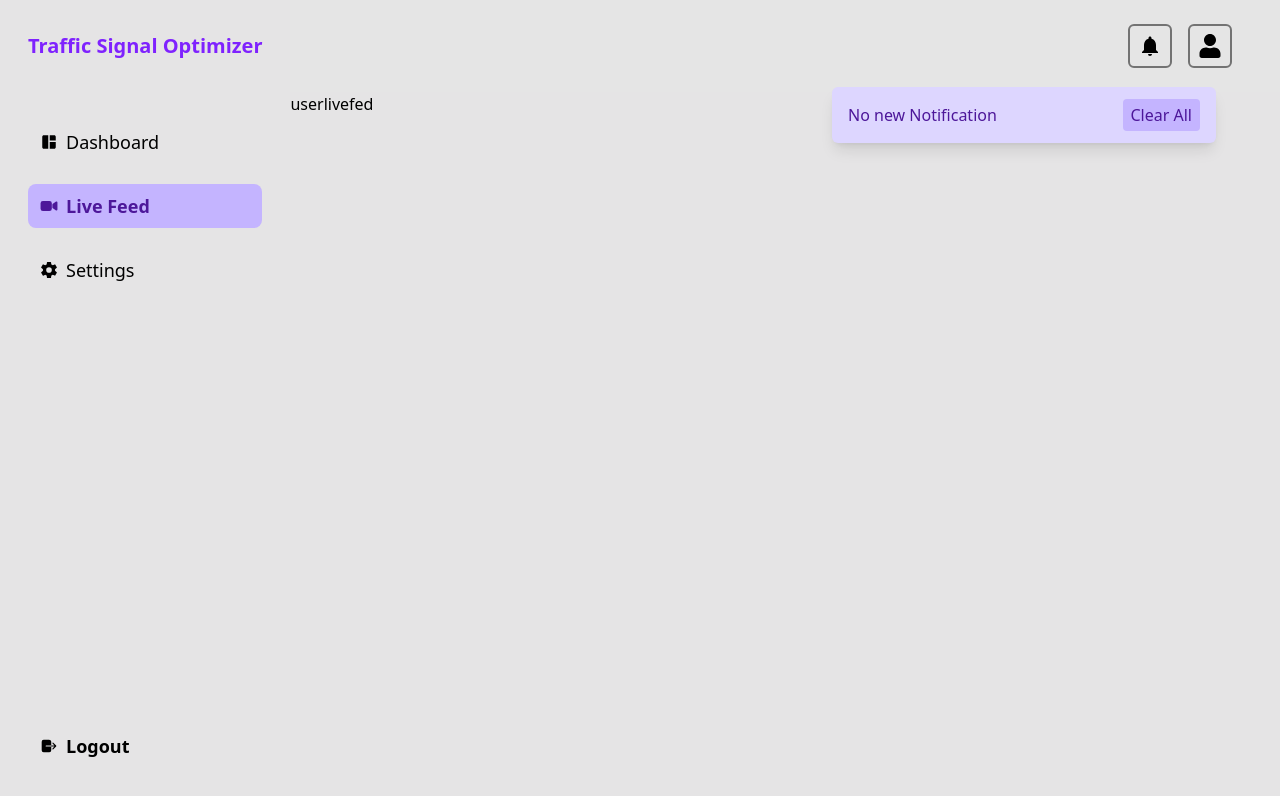
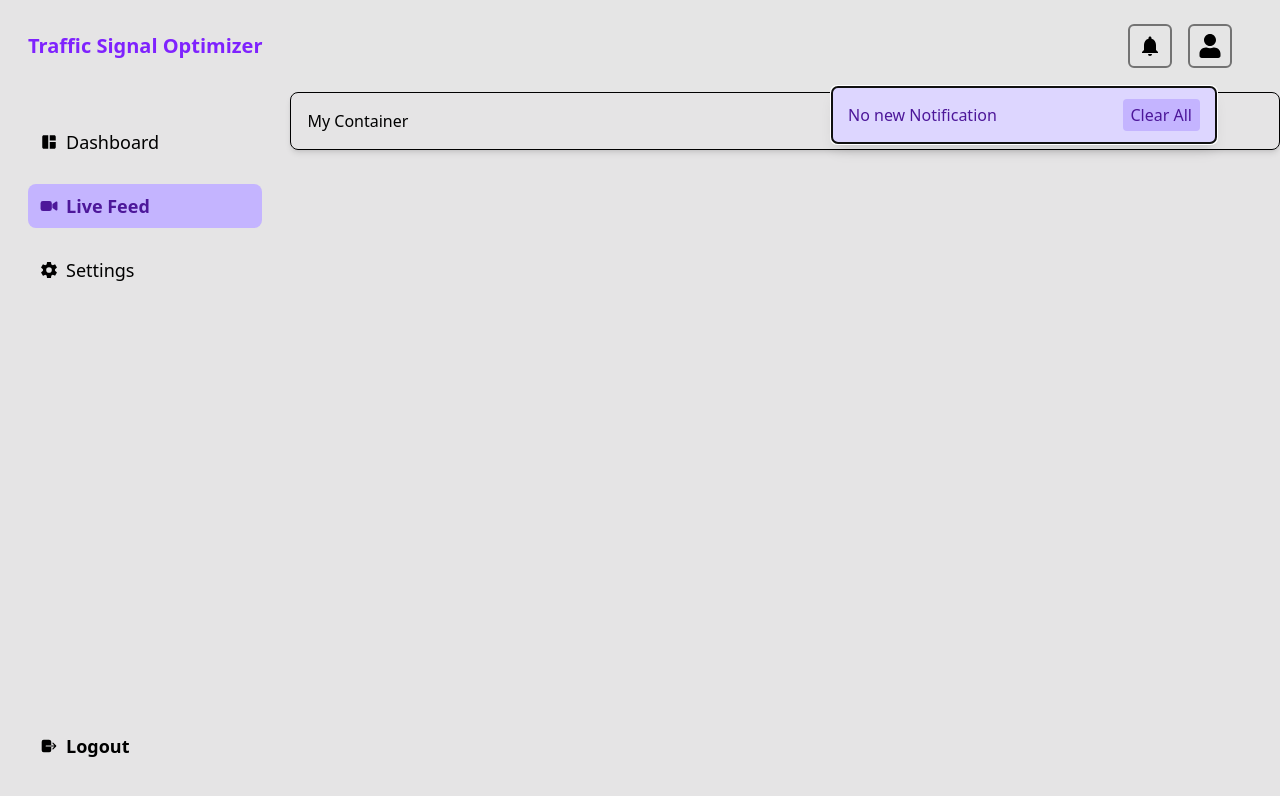
Before and after one commit to shreyanshs31/TrafficSignalOptimization, a React (Vite) app in the folder frontend/: page /userlivefeed in a window 1280 px wide. Both pictures are taken after a click on the icon 1150 px from the left and 46 px from the top of the page. Shown: the top 796 px of the page. Built offline with nearby package versions, Linux system fonts and the light colour scheme.

Commit message:
made container for live feed and modified navbar

```diff
--- a/frontend/src/user/UserLiveFeed.jsx
+++ b/frontend/src/user/UserLiveFeed.jsx
@@ -1,8 +1,12 @@
 import UserNavBar from './UserNavBar.jsx';
 import UserSideBar from './UserSideBar.jsx';
+import { useState } from 'react';
 
 
 function UserLiveFeed() {
+  const [name, setName] = useState("My Container");
+  const [editing, setEditing] = useState(false);
+  const handleBlur = () => setEditing(false);
   return (
     <div className='flex flex-row'>
         <div className='basis-auto'>
@@ -12,7 +16,24 @@ function UserLiveFeed() {
         <div className='basis-auto flex-auto'>
             <UserNavBar/>
             <div>
-                <h1>userlivefed</h1>
+                <div>
+                    <div className="p-4 border rounded-lg shadow-md">
+                        {editing ? (
+                            <input
+                            type="text"
+                            value={name}
+                            onChange={(e) => setName(e.target.value)}
+                            onBlur={handleBlur}
+                            autoFocus
+                            className="border px-2 py-1 rounded"
+                            />
+                        ) : (
+                            <h2 onClick={() => setEditing(true)} className="cursor-pointer">
+                            {name}
+                            </h2>
+                        )}
+                    </div>
+                </div>
             </div>
         </div>
     </div>
--- a/frontend/src/user/UserNavBar.jsx
+++ b/frontend/src/user/UserNavBar.jsx
@@ -1,7 +1,7 @@
 import { MdNotifications } from "react-icons/md";
 import { MdNotificationAdd } from "react-icons/md";
 import { FaUser } from "react-icons/fa";
-import { useEffect, useState } from "react";
+import { useEffect, useState, useRef } from "react";
 import { Link } from "react-router-dom";
 
 
@@ -9,10 +9,21 @@ export default function UserNavBar () {
     const [openNotification, setOpenNotification] = useState(false)
     const [newNotification, setNewNotification] = useState(false)
     const [notificationList, setNotificationList] = useState([])
+    const notificationRef = useRef(null);
+
+    useEffect(() => {
+        if (openNotification && notificationRef.current) {
+            notificationRef.current.focus();
+        }
+    }, [openNotification])
 
     const style = "h-auto w-11 border-2 rounded-md p-2 border-neutral-500 relative hover:shadow-md"
     const newNotificationStyle = "h-auto w-11 border-2 rounded-md p-2 border-neutral-500 bg-rose-700"
     const listItemStyle = "py-1 px-2 mt-1 hover:bg-purple-300 rounded-sm text-purple-950"
+
+    function handleBlurNotification() {
+        setOpenNotification(false)
+    }
 
     useEffect(()=>{
         setNewNotification(notificationList.length>0)
@@ -41,7 +52,7 @@ export default function UserNavBar () {
             {/* this are icons */}
             {newNotification?<MdNotificationAdd onClick={toggleNotification} className={newNotificationStyle}/>:<MdNotifications onClick={toggleNotification} className={style}/>}
             {/* this is notification dropdown menu */}
-            {openNotification?<div className="min-w-sm h-auto absolute top-9/10 border-none shadow-lg px-2 py-3 mt-1 mr-4 rounded-md bg-violet-200">
+            {openNotification?<div ref={notificationRef} tabIndex={0} onBlur={handleBlurNotification} className="min-w-sm h-auto absolute top-9/10 border-none shadow-lg px-2 py-3 mt-1 mr-4 rounded-md bg-violet-200">
                 <div className="flex justify-between mr-2">
                     <span className="text-violet-900 px-2 py-1 font-medium">{noOfNotification} new Notification</span>
                     <button onClick={clearList} className="border-none bg-violet-300 rounded-sm px-2 py-1 text-violet-900 font-medium hover:bg-violet-400 hover:shadow-lg">Clear All</button>
```
